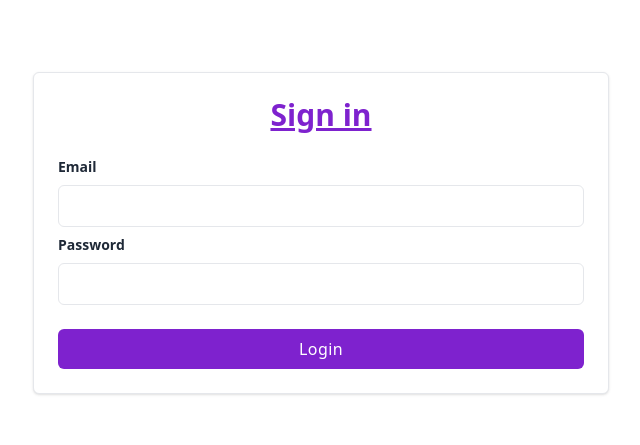
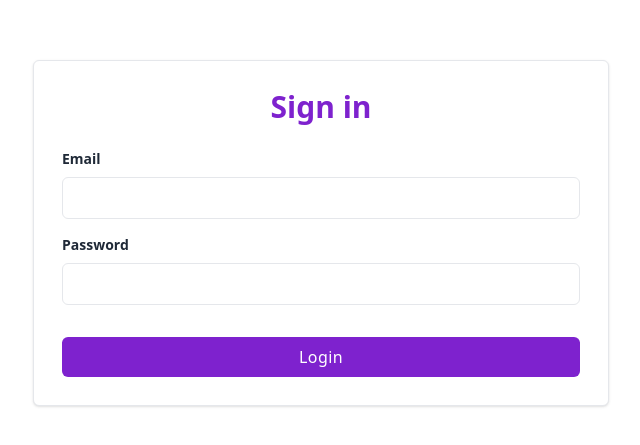
Before and after one commit to Serkan-Ucakcioglu/MERN-STACK-AUTH-APP, a React (Vite) app in the folder frontend/: page / in a window 1280 px wide. Shown: the part 167-612 px from the top of the page, without its empty margins (319-959 px from the left). Built offline with nearby package versions, Linux system fonts and the light colour scheme.

Commit message:
updated form

```diff
--- a/frontend/src/features/login/InputList.tsx
+++ b/frontend/src/features/login/InputList.tsx
@@ -10,7 +10,7 @@ type IFORM = {
 function InputList({ register, errors }: IFORM) {
   return (
     <>
-      <div className="mb-2">
+      <div className="mb-4">
         <label
           htmlFor="email"
           className="block text-sm font-semibold text-gray-800"
@@ -36,7 +36,7 @@ function InputList({ register, errors }: IFORM) {
           {errors?.username?.message}
         </span>
       </div>
-      <div className="mb-2">
+      <div className="mt-4">
         <label
           htmlFor="password"
           className="block text-sm font-semibold text-gray-800"
--- a/frontend/src/features/login/Login.tsx
+++ b/frontend/src/features/login/Login.tsx
@@ -33,9 +33,9 @@ function Login() {
       {token ? (
         <Navigate to="/user" />
       ) : (
-        <div className="relative flex flex-col justify-center min-h-screen overflow-hidden">
-          <div className="w-full p-6 m-auto bg-white rounded-md shadow border border-gray-200 lg:max-w-xl">
-            <h1 className="text-3xl font-semibold text-center text-purple-700 underline">
+        <div className="relative  flex flex-col justify-center min-h-screen overflow-hidden">
+          <div className="w-full p-7  m-auto bg-white rounded-md shadow border border-gray-200 lg:max-w-xl">
+            <h1 className="text-3xl font-semibold text-center text-purple-700">
               Sign in
             </h1>
             {isError && (
@@ -46,7 +46,7 @@ function Login() {
             <form className="mt-6" onSubmit={handleSubmit(onSubmit)}>
               <InputList register={register} errors={errors} />
 
-              <div className="mt-6">
+              <div className="mt-8">
                 <button className="w-full px-4 py-2 tracking-wide text-white transition-colors duration-200 transform bg-purple-700 rounded-md hover:bg-purple-600 focus:outline-none focus:bg-purple-600">
                   Login
                 </button>
```
